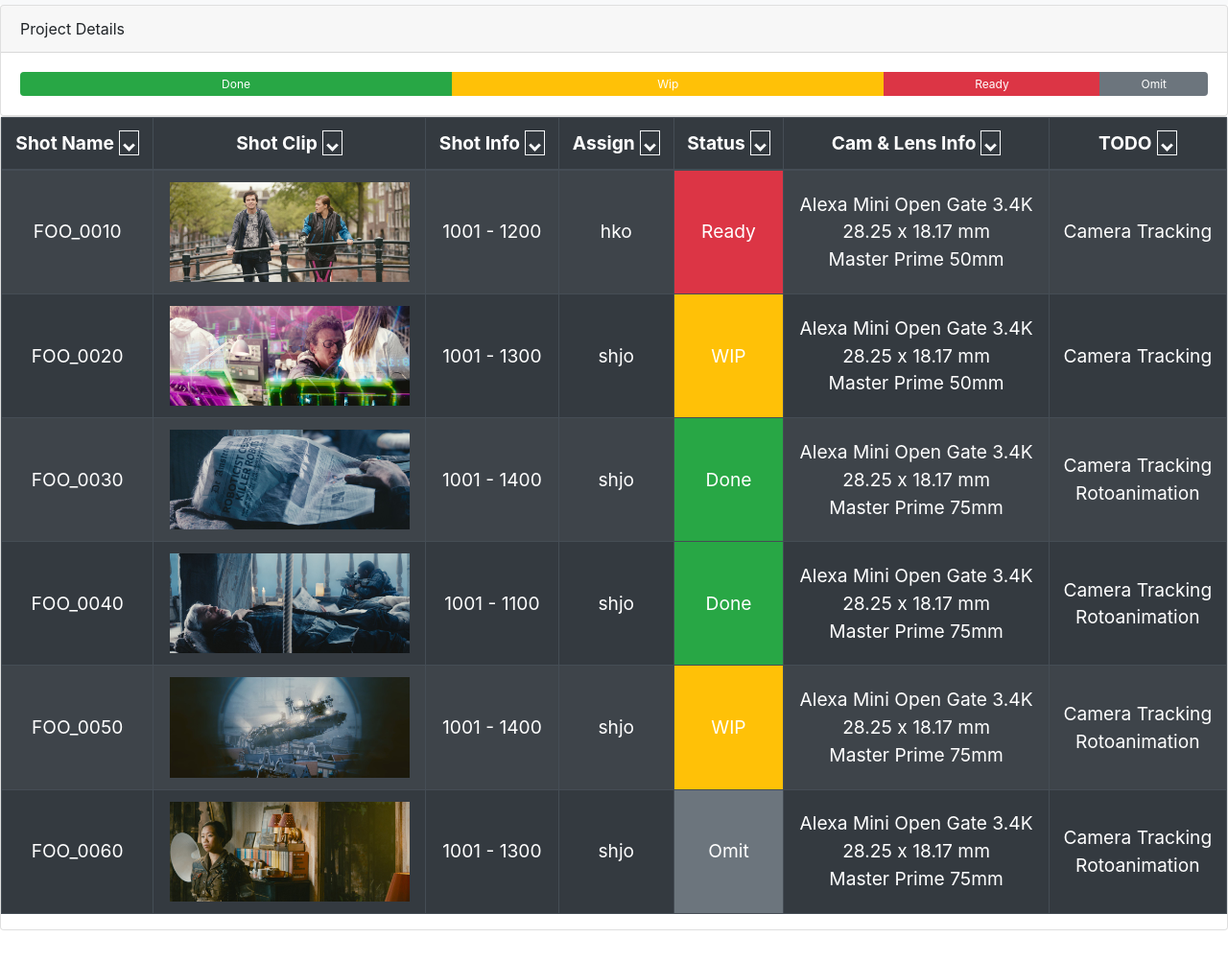
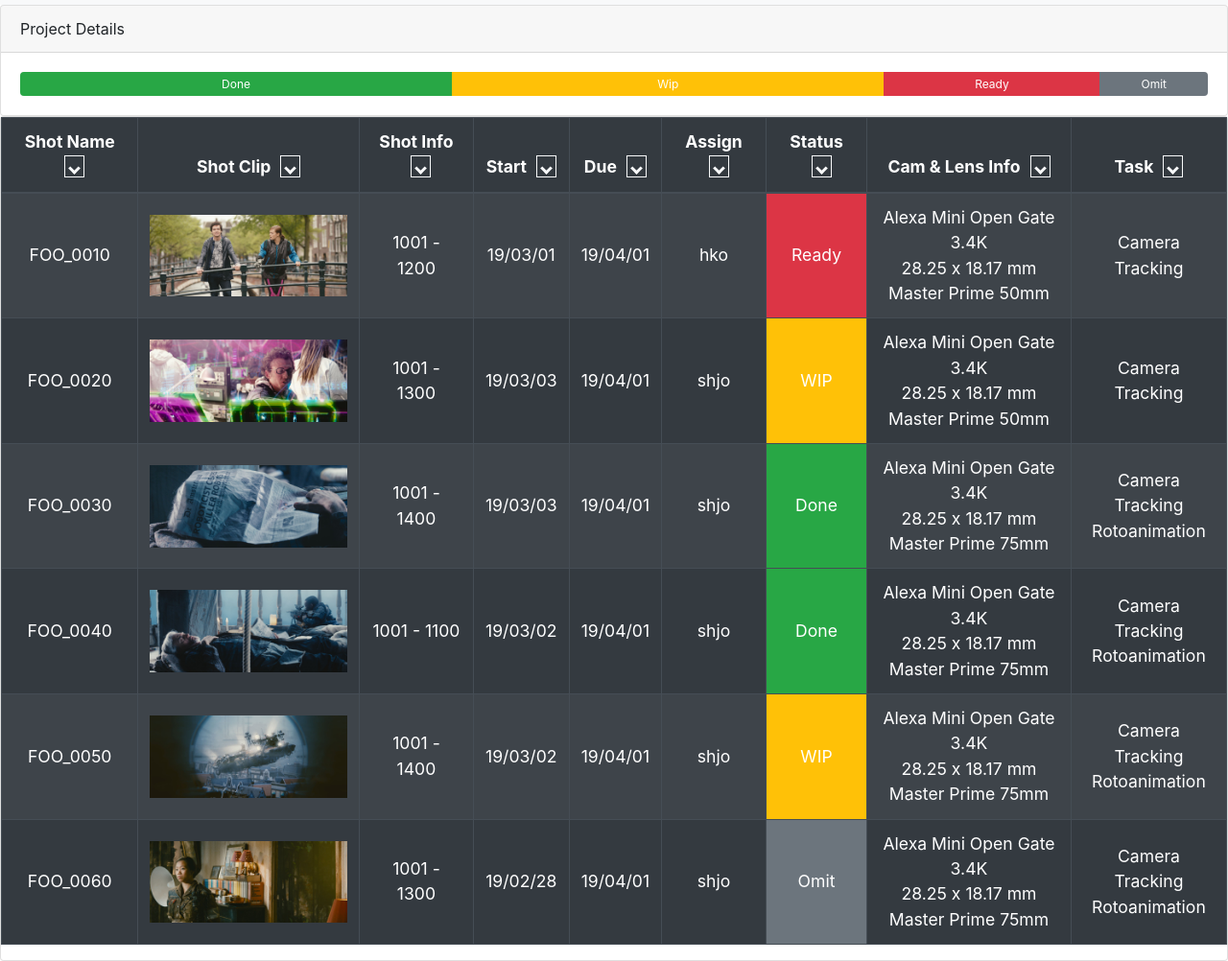
Before and after one commit to 75mm-studio/koi, a plain HTML site: page index.html in a window 1280 px wide. Shown: the part 51-1053 px from the top of the page at 96% size. Before the commit the page ends 1021 px from the top, so only its background shows below. Drawn offline with Linux system fonts and the light colour scheme.

Commit message:
add start due table head

```diff
--- a/css/excel-bootstrap-table-filter-style.css
+++ b/css/excel-bootstrap-table-filter-style.css
@@ -4,7 +4,7 @@
 }
 
 .dropdown-filter-icon {
-    margin-left:5px;
+    margin-left:10px;
     line-height:1.3;
     border:1px solid #f8f9fa;
 }
--- a/index.html
+++ b/index.html
@@ -39,6 +39,7 @@
       <div class="card-header">
         Project Details
       </div>
+
       <div class="card-body">
         <div class="progress" style="height: 25px;">
           <div class="progress-bar bg-success" style="width:40%">
@@ -58,16 +59,18 @@
     </div>
 
     <div class="card">
-      <table style="font-size: 1.2em" class="table table-dark table-striped table-bordered table-hover text-center">
+      <table style="font-size: 1.1em" class="table table-dark table-striped table-bordered table-hover text-center">
         <thead>
           <tr>
             <th>Shot Name</th>
             <th>Shot Clip</th>
             <th>Shot Info</th>
+            <th>Start</th>
+            <th>Due</th>
             <th>Assign</th>
             <th>Status</th>
             <th>Cam & Lens Info</th>
-            <th>TODO</th>
+            <th>Task</th>
           </tr>
         </thead>
         <tbody>
@@ -75,6 +78,8 @@
             <td class="align-middle">FOO_0010</td>
             <td class="align-middle"><img src="img/FOO_0010.jpg" style="width: 250px" class="img-fluid" alt="FOO_0010"></td>
             <td class="align-middle">1001 - 1200</td>
+            <td class="align-middle">19/03/01</td>
+            <td class="align-middle">19/04/01</td>
             <td class="align-middle">hko</td>
             <td class="align-middle bg-danger">Ready</td>
             <td class="align-middle">Alexa Mini Open Gate 3.4K<br>28.25 x 18.17 mm<br>Master Prime 50mm</td>
@@ -84,6 +89,8 @@
             <td class="align-middle">FOO_0020</td>
             <td class="align-middle"><img src="img/FOO_0020.jpg" style="width: 250px" class="img-fluid" alt="FOO_0020"></td>
             <td class="align-middle">1001 - 1300</td>
+            <td class="align-middle">19/03/03</td>
+            <td class="align-middle">19/04/01</td>
             <td class="align-middle">shjo</td>
             <td class="align-middle bg-warning">WIP</td>
             <td class="align-middle">Alexa Mini Open Gate 3.4K<br>28.25 x 18.17 mm<br>Master Prime 50mm</td>
@@ -93,6 +100,8 @@
             <td class="align-middle">FOO_0030</td>
             <td class="align-middle"><img src="img/FOO_0030.jpg" style="width: 250px" class="img-fluid" alt="FOO_0030"></td>
             <td class="align-middle">1001 - 1400</td>
+            <td class="align-middle">19/03/03</td>
+            <td class="align-middle">19/04/01</td>
             <td class="align-middle">shjo</td>
             <td class="align-middle bg-success">Done</td>
             <td class="align-middle">Alexa Mini Open Gate 3.4K<br>28.25 x 18.17 mm<br>Master Prime 75mm</td>
@@ -102,6 +111,8 @@
             <td class="align-middle">FOO_0040</td>
             <td class="align-middle"><img src="img/FOO_0040.jpg" style="width: 250px" class="img-fluid" alt="FOO_0040"></td>
             <td class="align-middle">1001 - 1100</td>
+            <td class="align-middle">19/03/02</td>
+            <td class="align-middle">19/04/01</td>
             <td class="align-middle">shjo</td>
             <td class="align-middle bg-success">Done</td>
             <td class="align-middle">Alexa Mini Open Gate 3.4K<br>28.25 x 18.17 mm<br>Master Prime 75mm</td>
@@ -111,6 +122,8 @@
             <td class="align-middle">FOO_0050</td>
             <td class="align-middle"><img src="img/FOO_0050.jpg" style="width: 250px" class="img-fluid" alt="FOO_0050"></td>
             <td class="align-middle">1001 - 1400</td>
+            <td class="align-middle">19/03/02</td>
+            <td class="align-middle">19/04/01</td>
             <td class="align-middle">shjo</td>
             <td class="align-middle bg-warning">WIP</td>
             <td class="align-middle">Alexa Mini Open Gate 3.4K<br>28.25 x 18.17 mm<br>Master Prime 75mm</td>
@@ -120,6 +133,8 @@
             <td class="align-middle">FOO_0060</td>
             <td class="align-middle"><img src="img/FOO_0060.jpg" style="width: 250px" class="img-fluid" alt="FOO_0060"></td>
             <td class="align-middle">1001 - 1300</td>
+            <td class="align-middle">19/02/28</td>
+            <td class="align-middle">19/04/01</td>
             <td class="align-middle">shjo</td>
             <td class="align-middle bg-secondary">Omit</td>
             <td class="align-middle">Alexa Mini Open Gate 3.4K<br>28.25 x 18.17 mm<br>Master Prime 75mm</td>
```
